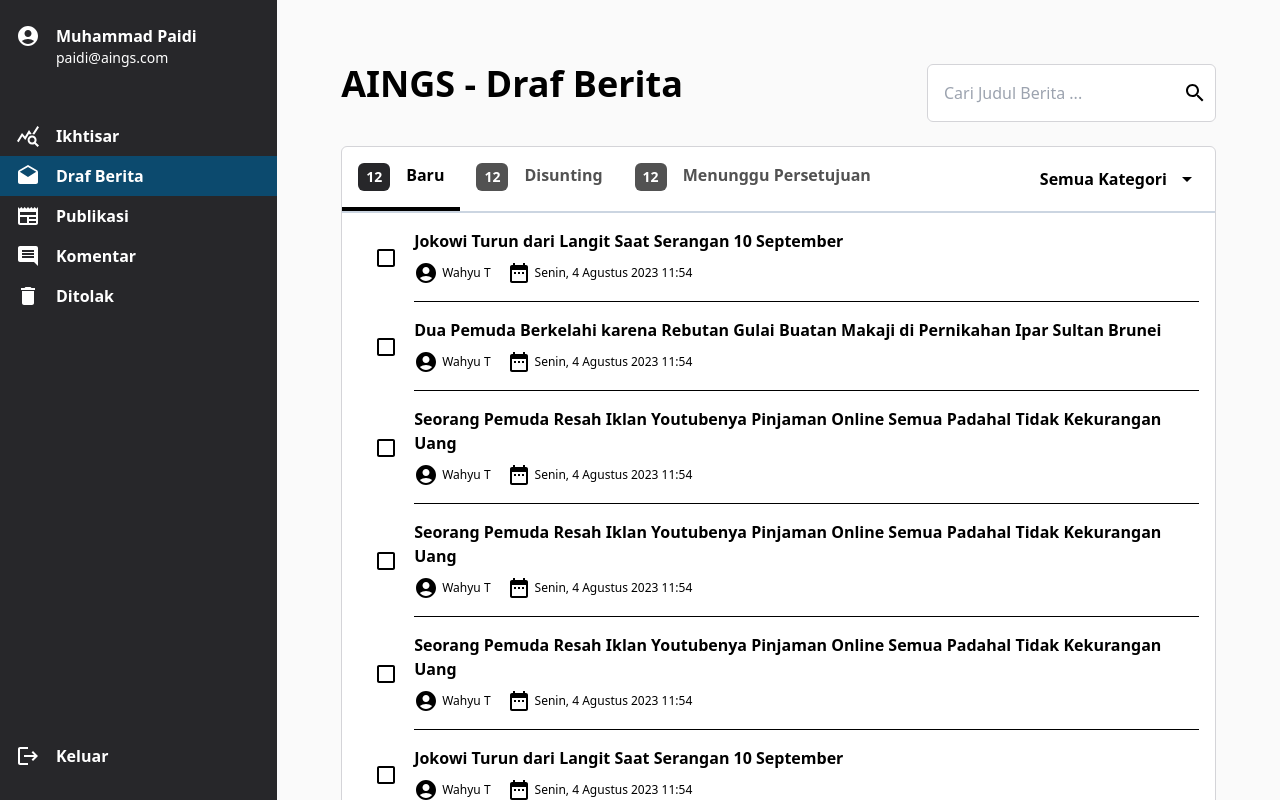
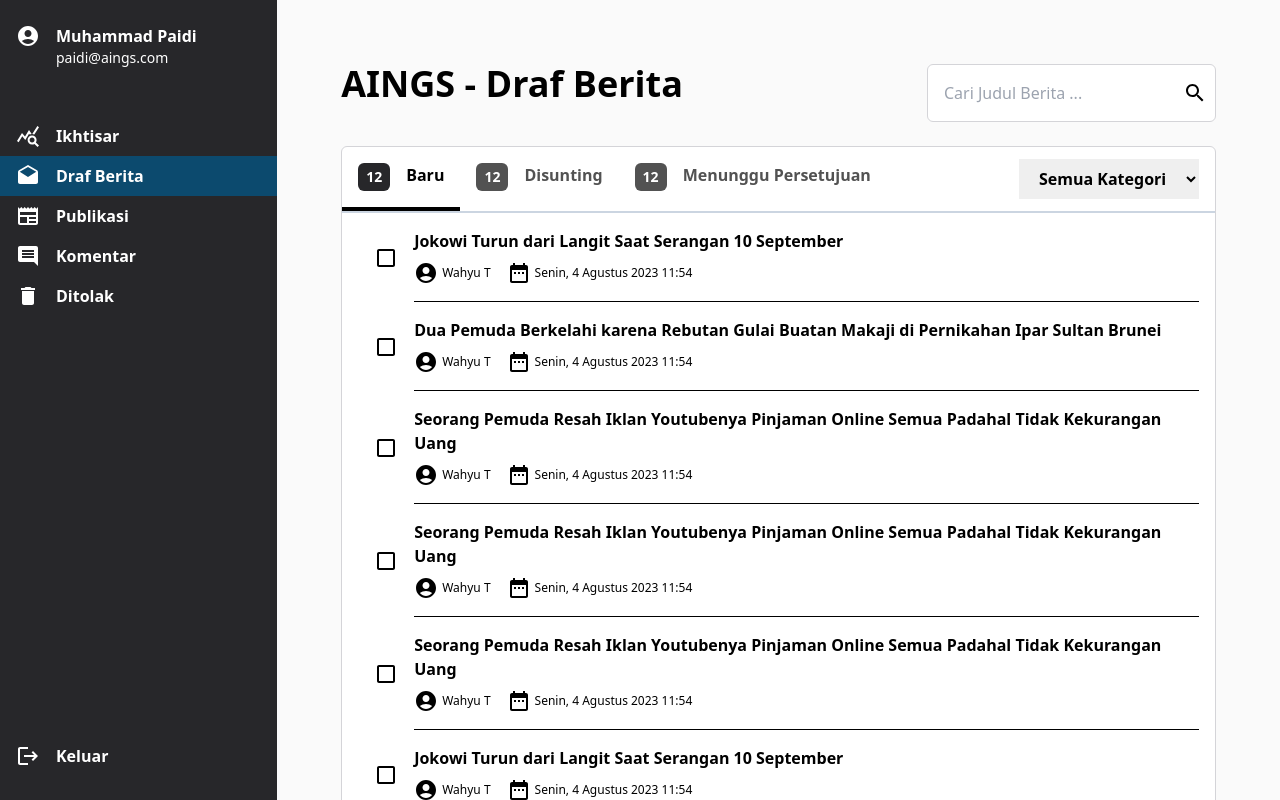
Before and after one commit to aings-project/cms-redaktur-fe, a Next.js app: page /news_draft in a window 1280 px wide. Built offline with nearby package versions, Linux system fonts and the light colour scheme.

Commit message:
feat: add functionality on dropdown news draft

```diff
--- a/components/news_draft/NewsDraftTabBar.jsx
+++ b/components/news_draft/NewsDraftTabBar.jsx
@@ -11,10 +11,11 @@ export default function NewsDraftTabBar() {
           <NewsTabBarMenuItem title="Disunting" isActive={false} />
           <NewsTabBarMenuItem title="Menunggu Persetujuan" isActive={false} />
         </div>
-        <div className="flex mr-4">
-          <p className="text-black text-base font-semibold">Semua Kategori</p>
-          <ArrowDropDown className="w-6 h-6 ml-2" />
-        </div>
+        <select className="text-black text-base font-semibold mx-4 px-4 py-2">
+          {["Semua Kategori", "Politik", "Olahraga"].map((item, index) => {
+            return <option key={index}>{item}</option>;
+          })}
+        </select>
       </div>
 
       <div className="h-0.5 w-full bg-slate-300" />
--- a/components/news_draft_edit/NewsDraftEditSidebar.jsx
+++ b/components/news_draft_edit/NewsDraftEditSidebar.jsx
@@ -4,7 +4,7 @@ import NewsDraftEditSidebarMenuDropdown from "./NewsDraftEditSidebarMenuDropdown
 import SecondaryButton from "../shared/SecondaryButton";
 
 export default function NewsDraftEditSidebar({ markdown }) {
-  const status = "Konfirmasi Wartawan";
+  const status = "Menunggu Konfirmasi Wartawan";
   const [validStatus, setValidStatus] = useState(false);
 
   return (
@@ -21,15 +21,16 @@ export default function NewsDraftEditSidebar({ markdown }) {
         onClick={() => console.log(markdown)}
       >
         <p className="text-center text-zinc-800 font-semibold my-auto">
-          {status === "Disetujui" || status === "Konfirmasi Wartawan"
+          {status === "Disetujui" || status === "Menunggu Konfirmasi Wartawan"
             ? "Sunting"
             : "Simpan Perubahan"}
         </p>
       </button>
-      {(status === "Konfirmasi Wartawan" || status === "Disetujui") && (
+      {(status === "Menunggu Konfirmasi Wartawan" ||
+        status === "Disetujui") && (
         <SecondaryButton
           text="Publikasikan"
-          disabled={status === "Konfirmasi Wartawan"}
+          disabled={status === "Menunggu Konfirmasi Wartawan"}
         />
       )}
 
@@ -42,10 +43,10 @@ export default function NewsDraftEditSidebar({ markdown }) {
       <NewsDraftEditSidebarMenuDropdown
         title="Status"
         isDisabled={false}
-        initialValue="Konfirmasi Wartawan"
+        initialValue="Menunggu Konfirmasi Wartawan"
         items={[
-          "Sedang disunting",
-          "Konfirmasi Wartawan",
+          "Sedang Disunting",
+          "Menunggu Konfirmasi Wartawan",
           "Ditolak",
           "Disetujui",
         ]}
```
